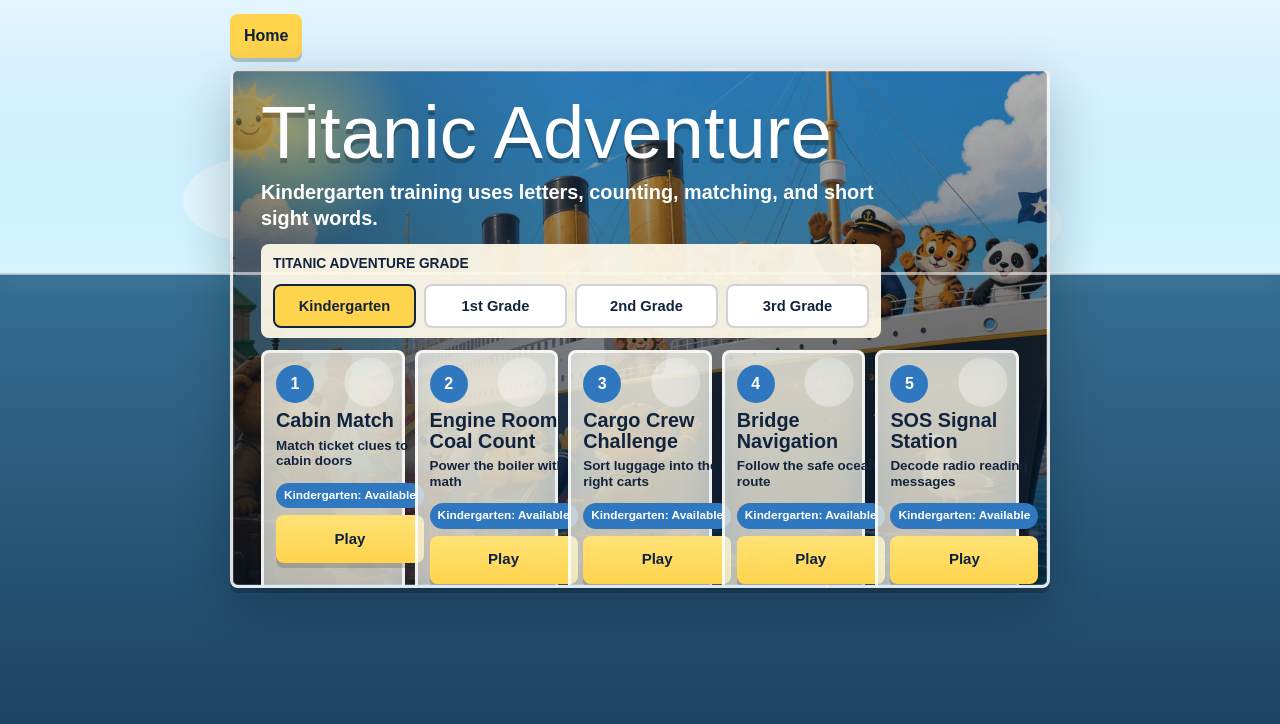
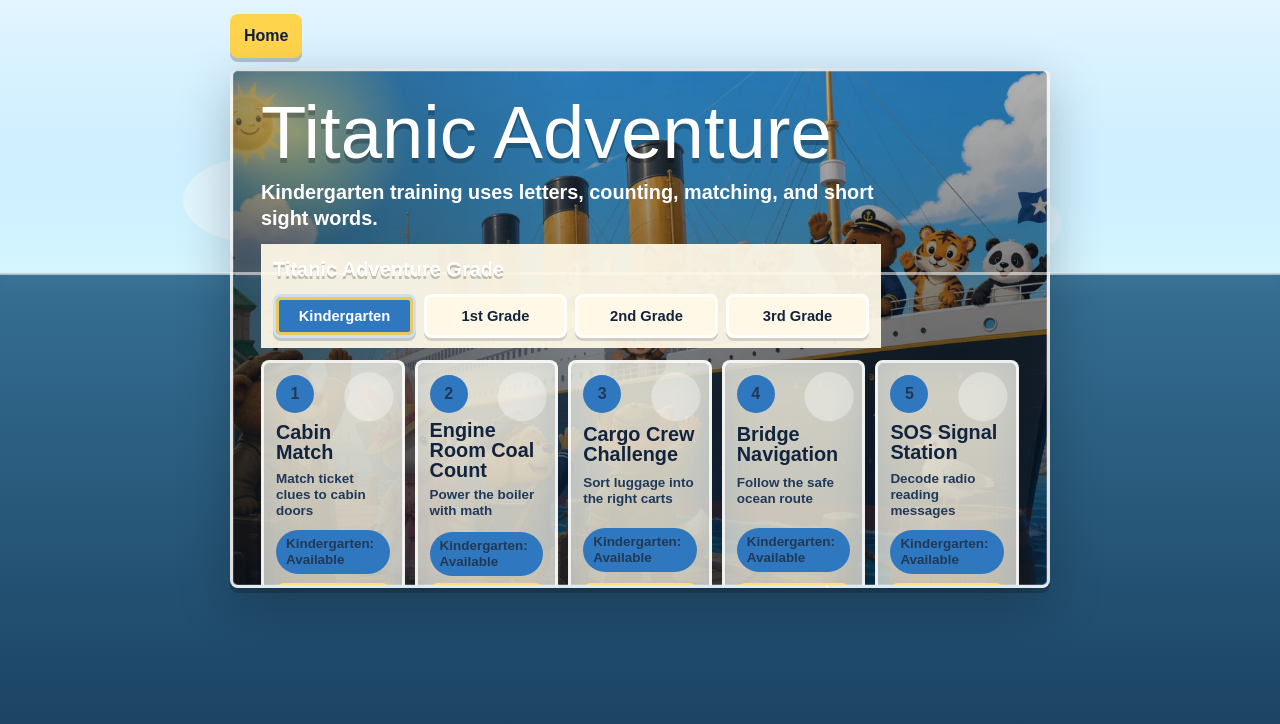
Before and after one commit to bmilici/dipsgiving, a Next.js app: page /titanic-adventure-academy in a window 1280 px wide. Shown: the top 724 px of the page. Built offline with nearby package versions, Linux system fonts and the light colour scheme.

Commit message:
feat: enhance LevelSelect component and update CSS styles

```diff
--- a/src/components/titanic/LevelSelect.tsx
+++ b/src/components/titanic/LevelSelect.tsx
@@ -44,7 +44,9 @@ export default function LevelSelect({ grade, progress, onGradeChange, onSelectLe
               <span className="taa-level-number">{level.number}</span>
               <strong>{level.title}</strong>
               <span>{level.subtitle}</span>
-              <em>{status.completed ? `${status.bestStars} star best` : `${gradeConfigs[grade].label}: Available`}</em>
+              <span className="taa-level-status">
+                {status.completed ? `${status.bestStars} Star Best` : `${gradeConfigs[grade].label}: Available`}
+              </span>
               <span className="taa-level-play">Play</span>
             </button>
           );
--- a/src/components/titanic/titanic.css
+++ b/src/components/titanic/titanic.css
@@ -91,8 +91,12 @@
 .taa-level-select {
   display: grid;
   align-content: start;
-  gap: 18px;
+  gap: 20px;
   padding: clamp(18px, 4vw, 34px);
+  background:
+    linear-gradient(180deg, rgba(13, 35, 58, 0.24), rgba(13, 35, 58, 0.88)),
+    url("/TitanicAdventureAcademy/all-aboard-loading.webp") center / cover;
+  color: white;
 }
 
 .taa-level-select h1,
@@ -116,66 +120,104 @@
 .taa-grade-select {
   display: grid;
   gap: 10px;
-  padding: 14px;
-  border-radius: 8px;
+  width: min(720px, 100%);
+}
+
+.taa-grade-select-title {
+  color: white;
+  font-size: clamp(1rem, 2.2vw, 1.25rem);
+  font-weight: 900;
+  text-shadow: 0 3px 0 rgba(0, 0, 0, 0.22);
+}
+
+.taa-grade-options {
+  display: grid;
+  grid-template-columns: repeat(4, minmax(0, 1fr));
+  gap: 10px;
+}
+
+.taa-grade-option {
+  min-height: 54px;
+  border: 3px solid rgba(255, 255, 255, 0.76);
+  border-radius: 8px;
+  color: #12243d;
   background: rgba(255, 249, 232, 0.94);
-}
-
-.taa-grade-select-title {
-  font-size: 0.86rem;
-  font-weight: 900;
-  text-transform: uppercase;
-}
-
-.taa-grade-options {
-  display: flex;
-  flex-wrap: wrap;
+  box-shadow: 0 3px 0 rgba(18, 36, 61, 0.16);
+  cursor: pointer;
+  font-family: inherit;
+  font-size: clamp(0.92rem, 2vw, 1.08rem);
+  font-weight: 900;
+}
+
+.taa-grade-option.is-selected {
+  color: white;
+  background: #2f78bf;
+  box-shadow: 0 3px 0 rgba(18, 36, 61, 0.2), inset 0 0 0 3px rgba(255, 212, 77, 0.9);
+}
+
+.taa-level-grid {
+  display: grid;
+  grid-template-columns: repeat(5, minmax(150px, 1fr));
+  gap: 12px;
+  align-items: stretch;
+}
+
+.taa-level-card {
+  display: grid;
+  grid-template-rows: auto auto 1fr auto auto;
   gap: 8px;
-}
-
-.taa-grade-option {
-  border: 2px solid rgba(18, 36, 61, 0.2);
-  border-radius: 8px;
-  padding: 10px 12px;
-  color: #12243d;
-  background: white;
-  font-weight: 900;
-  cursor: pointer;
-}
-
-.taa-grade-option.is-selected {
-  border-color: #12243d;
-  background: #ffd44d;
-}
-
-.taa-level-grid {
-  display: grid;
-  grid-template-columns: repeat(auto-fit, minmax(190px, 1fr));
-  gap: 14px;
-}
-
-.taa-level-card {
-  min-height: 190px;
-  display: grid;
-  gap: 8px;
-  justify-items: start;
-  align-content: start;
-  border: 3px solid rgba(255, 255, 255, 0.8);
+  min-height: 230px;
+  border: 3px solid rgba(255, 255, 255, 0.76);
   border-radius: 8px;
   padding: 14px;
   color: #12243d;
   background:
-    radial-gradient(circle at 90% 10%, rgba(255, 212, 77, 0.14) 0 30px, transparent 32px),
-    linear-gradient(180deg, rgba(255, 255, 255, 0.58), rgba(255, 249, 232, 0.94));
+    radial-gradient(circle at 90% 10%, rgba(255, 212, 77, 0.12) 0 30px, transparent 32px),
+    radial-gradient(circle at 10% 90%, rgba(47, 120, 191, 0.08) 0 25px, transparent 27px),
+    linear-gradient(180deg, rgba(255, 255, 255, 0.5), rgba(255, 249, 232, 0.94));
+  box-shadow: 0 8px 0 rgba(0, 0, 0, 0.18), 0 12px 28px rgba(0, 0, 0, 0.1);
   text-align: left;
   cursor: pointer;
-}
-
-.taa-level-card:hover { transform: translateY(-4px); }
-.taa-level-card strong { font-size: 1.25rem; }
-.taa-level-card span { font-weight: 800; }
-.taa-level-card em { align-self: end; font-style: normal; font-weight: 900; color: #2f78bf; }
-.taa-level-card.is-complete em { color: #18784a; }
+  transition: transform 0.25s ease, box-shadow 0.25s ease;
+}
+
+.taa-level-card:hover {
+  transform: translateY(-6px) rotate(-1deg);
+  box-shadow: 0 14px 0 rgba(0, 0, 0, 0.15), 0 20px 40px rgba(0, 0, 0, 0.15);
+}
+
+.taa-level-card:active { transform: translateY(-2px); }
+.taa-level-card strong { font-size: clamp(1.15rem, 2vw, 1.55rem); line-height: 1.05; }
+.taa-level-card span { color: #213958; font-size: 1rem; font-weight: 800; }
+
+.taa-level-status {
+  display: inline-flex;
+  width: fit-content;
+  align-items: center;
+  align-self: end;
+  border-radius: 999px;
+  padding: 6px 10px;
+  color: white;
+  background: #2f78bf;
+  font-size: 0.85rem;
+  font-weight: 900;
+  font-style: normal;
+}
+
+.taa-level-card.is-complete .taa-level-status { background: #3dbb6d; }
+
+.taa-level-play {
+  display: flex;
+  align-items: center;
+  justify-content: center;
+  min-height: 44px;
+  border-radius: 8px;
+  background: #ffd44d;
+  color: #10213d;
+  font-weight: 900;
+  font-size: 1rem;
+  box-shadow: 0 4px 0 rgba(0, 0, 0, 0.2);
+}
 
 .taa-level-number {
   display: grid;
```
